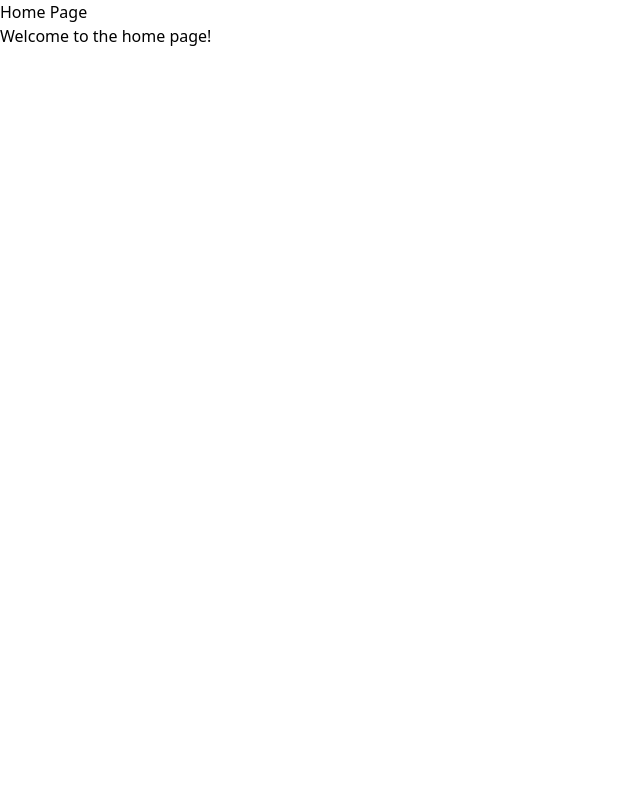
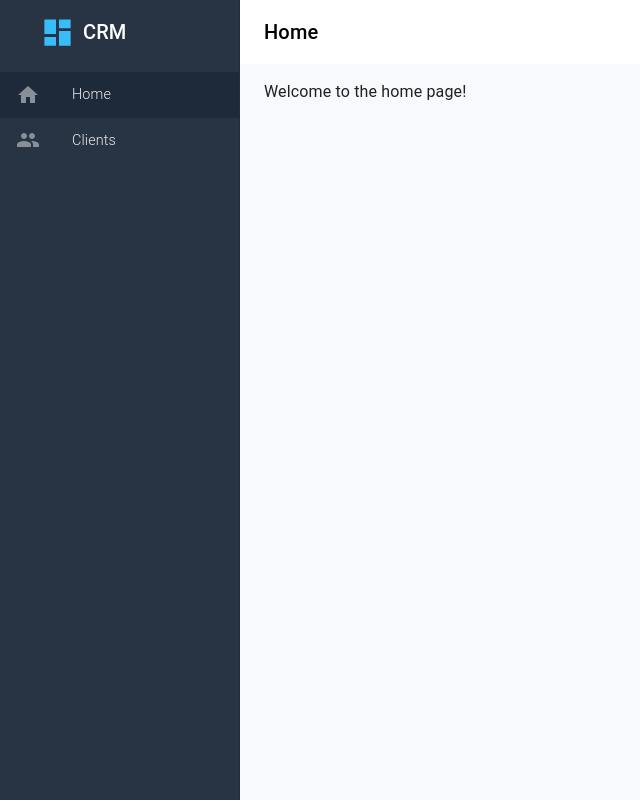
Before and after one commit to dr-von-doom/CRM, a React (Vite) app in the folder apps/frontend/: page / in a window 1280 px wide. Shown: the whole page, without its empty margins (0-640 px from the left). Built offline with nearby package versions, Linux system fonts and the light colour scheme.

Commit message:
base layout

```diff
--- a/apps/frontend/package.json
+++ b/apps/frontend/package.json
@@ -12,14 +12,19 @@
   "dependencies": {
     "@emotion/react": "^11.13.3",
     "@emotion/styled": "^11.13.0",
+    "@mui/icons-material": "^6.1.6",
+    "@mui/joy": "^5.0.0-beta.48",
+    "@mui/material": "^6.1.6",
     "@mui/x-data-grid": "^7.22.0",
     "@tanstack/react-query": "^5.59.16",
+    "@toolpad/core": "^0.8.1",
     "react": "^18.3.1",
     "react-dom": "^18.3.1",
     "react-hook-form": "^7.53.1"
   },
   "devDependencies": {
     "@eslint/js": "^9.13.0",
+    "@types/material-ui": "^0.21.17",
     "@types/node": "^22.8.2",
     "@types/react": "^18.3.11",
     "@types/react-dom": "^18.3.1",
--- /dev/null
+++ b/apps/frontend/src/components/common/Header.tsx
@@ -0,0 +1,62 @@
+import CloseIcon from "@mui/icons-material/Close"; // Import the close icon
+import MenuIcon from "@mui/icons-material/Menu"; // Import the menu icon
+import { AppBar, IconButton, Toolbar, Typography } from "@mui/material";
+import { SIDEBAR_WIDTH } from "../../utils/conts";
+
+export interface HeaderProps {
+  title: string;
+  isMobile: boolean;
+  isSideBarOpen: boolean;
+  toggleSideBar: () => void;
+}
+
+export const Header = ({
+  title,
+  isMobile,
+  isSideBarOpen,
+  toggleSideBar,
+}: HeaderProps) => {
+  return (
+    <AppBar
+      position="fixed"
+      sx={{
+        width: { sm: `calc(100% - ${SIDEBAR_WIDTH}px)` },
+        ml: { sm: `${SIDEBAR_WIDTH}px` }, // offset for drawer width on larger screens
+        zIndex: (theme) => theme.zIndex.drawer + 1,
+        backgroundColor: isMobile ? "#283444" : "white",
+        color: isMobile ? "#eeeeee" : "black",
+        boxShadow: "none",
+      }}
+    >
+      <Toolbar>
+        {isMobile && (
+          <>
+            <IconButton
+              color="inherit"
+              aria-label="open drawer"
+              onClick={toggleSideBar}
+              edge="start"
+              sx={{ mr: 2, ...(isSideBarOpen && { display: "none" }) }}
+            >
+              <MenuIcon />
+            </IconButton>
+            <IconButton
+              color="inherit"
+              aria-label="close drawer"
+              onClick={toggleSideBar}
+              edge="start"
+              sx={{ mr: 2, display: isSideBarOpen ? "block" : "none" }}
+            >
+              <CloseIcon />
+            </IconButton>
+          </>
+        )}
+        <Typography noWrap component="div" variant="h6">
+          {title}
+        </Typography>
+      </Toolbar>
+    </AppBar>
+  );
+};
+
+export default Header;
--- /dev/null
+++ b/apps/frontend/src/components/common/SideBar.tsx
@@ -0,0 +1,105 @@
+import DashboardIcon from "@mui/icons-material/Dashboard";
+import {
+  Box,
+  Drawer,
+  List,
+  ListItem,
+  ListItemIcon,
+  ListItemText,
+  Toolbar,
+  Typography,
+} from "@mui/material";
+import { Link, useLocation } from "react-router-dom";
+import { routes } from "../../router";
+import { SIDEBAR_WIDTH } from "../../utils/conts";
+
+export interface SideBarProps {
+  isMobile: boolean;
+  isSideBarOpen: boolean;
+  toggleSideBar: () => void;
+  setIsSideBarOpen: (isOpen: boolean) => void;
+}
+
+export const SideBar = ({
+  isMobile,
+  isSideBarOpen,
+  toggleSideBar,
+  setIsSideBarOpen,
+}: SideBarProps) => {
+  const location = useLocation();
+
+  return (
+    <Drawer
+      variant={isMobile ? "temporary" : "permanent"}
+      open={isMobile ? isSideBarOpen : true}
+      onClose={toggleSideBar}
+      sx={{
+        width: SIDEBAR_WIDTH,
+        flexShrink: 0,
+        [`& .MuiDrawer-paper`]: {
+          width: SIDEBAR_WIDTH,
+          boxSizing: "border-box",
+          backgroundColor: "#283444",
+          color: "white",
+        },
+      }}
+    >
+      <Toolbar>
+        <Box
+          display="flex"
+          alignItems="center"
+          sx={{ width: "100%", py: 1, px: 2 }}
+        >
+          <DashboardIcon fontSize="large" sx={{ color: "#38bdf8", mr: 1 }} />
+          <Typography variant="h6" noWrap>
+            CRM
+          </Typography>
+        </Box>
+      </Toolbar>
+
+      <Box sx={{ overflow: "auto" }}>
+        <List>
+          {routes.map(({ path, name, icon }) => (
+            <ListItem
+              key={path}
+              component={Link}
+              to={path!}
+              onClick={() => setIsSideBarOpen(false)}
+              onMouseEnter={(e) =>
+                (e.currentTarget.style.backgroundColor =
+                  location.pathname === path ? "#1e293a" : "#202c3f")
+              }
+              onMouseLeave={(e) =>
+                (e.currentTarget.style.backgroundColor =
+                  location.pathname === path ? "#1e293a" : "transparent")
+              }
+              sx={{
+                backgroundColor:
+                  location.pathname === path ? "#1e293a" : "inherit",
+                cursor: "pointer",
+                textDecoration: "none",
+                color: "#eeeeee",
+                "&:hover": {
+                  backgroundColor: "#202c3f",
+                },
+              }}
+            >
+              {icon && (
+                <ListItemIcon sx={{ color: "#898f99" }}>{icon}</ListItemIcon>
+              )}
+              <ListItemText
+                primary={name}
+                primaryTypographyProps={{
+                  fontSize: ".9rem",
+                  fontWeight: "light",
+                }}
+              />
+            </ListItem>
+          ))}
+        </List>
+      </Box>
+    </Drawer>
+  );
+};
+
+export default SideBar;
--- /dev/null
+++ b/apps/frontend/src/layout/BaseLayout.tsx
@@ -0,0 +1,55 @@
+import { Box, CssBaseline, useMediaQuery, useTheme } from "@mui/material";
+import { useState } from "react";
+import Header from "../components/common/Header";
+import SideBar from "../components/common/SideBar";
+import { SIDEBAR_WIDTH } from "../utils/conts";
+
+export interface BaseLayoutProps {
+  title?: string;
+  children?: React.ReactNode;
+}
+
+const BaseLayout = ({ title = "CRM", children }: BaseLayoutProps) => {
+  const theme = useTheme();
+  const [isSideBarOpen, setIsSideBarOpen] = useState(false);
+  const isMobile = useMediaQuery(theme.breakpoints.down("sm"));
+
+  const toggleSideBar = () => {
+    setIsSideBarOpen((prev) => !prev);
+  };
+
+  return (
+    <Box sx={{ display: "flex", height: "100vh" }}>
+      <CssBaseline />
+
+      <Header
+        title={title}
+        isMobile={isMobile}
+        isSideBarOpen={isSideBarOpen}
+        toggleSideBar={toggleSideBar}
+      />
+
+      <SideBar
+        isMobile={isMobile}
+        isSideBarOpen={isSideBarOpen}
+        toggleSideBar={toggleSideBar}
+        setIsSideBarOpen={setIsSideBarOpen}
+      />
+
+      <Box
+        component="main"
+        sx={{
+          flexGrow: 1,
+          p: 3,
+          mt: 7, // offset for AppBar height
+          width: { sm: `calc(100% - ${SIDEBAR_WIDTH}px)` },
+          backgroundColor: "#f7f9fc",
+        }}
+      >
+        {children}
+      </Box>
+    </Box>
+  );
+};
+
+export default BaseLayout;
--- /dev/null
+++ b/apps/frontend/src/pages/ClientPage.tsx
@@ -0,0 +1,11 @@
+import BaseLayout from "../layout/BaseLayout";
+
+export const ClientsPage = () => {
+  return (
+    <BaseLayout title="Clients">
+      <p>Welcome to the clients page!</p>
+    </BaseLayout>
+  );
+};
+
+export default ClientsPage;
--- a/apps/frontend/src/pages/HomePage.tsx
+++ b/apps/frontend/src/pages/HomePage.tsx
@@ -1,9 +1,10 @@
+import BaseLayout from "../layout/BaseLayout";
+
 export const HomePage = () => {
   return (
-    <div>
-      <h1>Home Page</h1>
+    <BaseLayout title="Home">
       <p>Welcome to the home page!</p>
-    </div>
+    </BaseLayout>
   );
 };
 
--- a/apps/frontend/src/router.tsx
+++ b/apps/frontend/src/router.tsx
@@ -1,15 +1,29 @@
+import HomeIcon from "@mui/icons-material/Home";
+import PeopleIcon from "@mui/icons-material/People";
 import { createBrowserRouter, RouterProvider } from "react-router-dom";
+import ClientsPage from "./pages/ClientPage";
 import HomePage from "./pages/HomePage";
 
-const router = createBrowserRouter([
+const routes = [
   {
     path: "/",
+    name: "Home",
+    icon: <HomeIcon />,
     element: <HomePage />,
   },
-]);
+  {
+    path: "/clients",
+    name: "Clients",
+    icon: <PeopleIcon />,
+    element: <ClientsPage />,
+  },
+];
+
+const router = createBrowserRouter(routes);
 
 export const AppRouter = () => {
   return <RouterProvider router={router} />;
 };
 
+export { routes };
 export default AppRouter;
--- /dev/null
+++ b/apps/frontend/src/utils/conts.ts
@@ -0,0 +1 @@
+export const SIDEBAR_WIDTH = 240;
```
